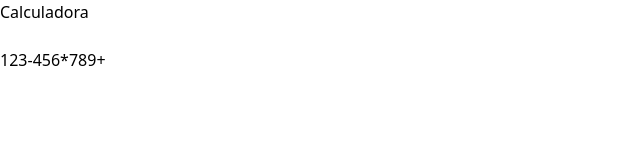
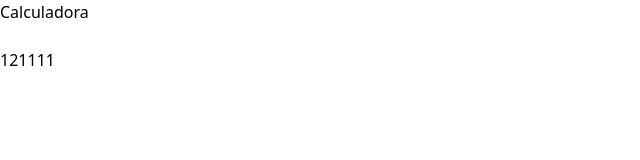
Before and after one commit to OutziderDev/Calculadora, a React (Vite) app: page / in a window 1280 px wide. Shown: the top 160 px of the page, without its empty margins (0-640 px from the left). Built offline with nearby package versions, Linux system fonts and the light colour scheme.

Commit message:
preparando componentes para llamarlos en el contenedor padre

```diff
--- a/src/App.jsx
+++ b/src/App.jsx
@@ -1,4 +1,10 @@
 import { useState } from 'react'
+
+function Button (props){
+  return(
+    <button className='bg-slate-200 rounded hover:bg-slate-400 active:translate-y-0.5'>{props.valor}</button>
+  )
+}
 
 function App() {
   const [count, setCount] = useState(0)
@@ -11,18 +17,12 @@ function App() {
           <input type="text" />
         </section>
         <section className='grid grid-cols-4 gap-2 '>
-          <button className='bg-slate-200 rounded hover:bg-slate-400 active:translate-y-0.5'>1</button>
-          <button className='bg-slate-200 rounded hover:bg-slate-400 active:translate-y-0.5'>2</button>
-          <button className='bg-slate-200 rounded hover:bg-slate-400 active:translate-y-0.5'>3</button>
-          <button className='bg-slate-200 rounded hover:bg-slate-400'>-</button>
-          <button className='bg-slate-200 rounded hover:bg-slate-400'>4</button>
-          <button className='bg-slate-200 rounded hover:bg-slate-400'>5</button>
-          <button className='bg-slate-200 rounded hover:bg-slate-400'>6</button>
-          <button className='bg-slate-200 rounded hover:bg-slate-400'>*</button>
-          <button className='bg-slate-200 rounded hover:bg-slate-400'>7</button>
-          <button className='bg-slate-200 rounded hover:bg-slate-400'>8</button>
-          <button className='bg-slate-200 rounded hover:bg-slate-400'>9</button>
-          <button className='bg-slate-200 rounded hover:bg-slate-400'>+</button>
+          <Button valor={1} />
+          <Button valor="2" />
+          <Button valor={1} />
+          <Button valor={1} />
+          <Button valor={1} />
+          <Button valor={1} />
         </section>
       </main>
     </>
```
